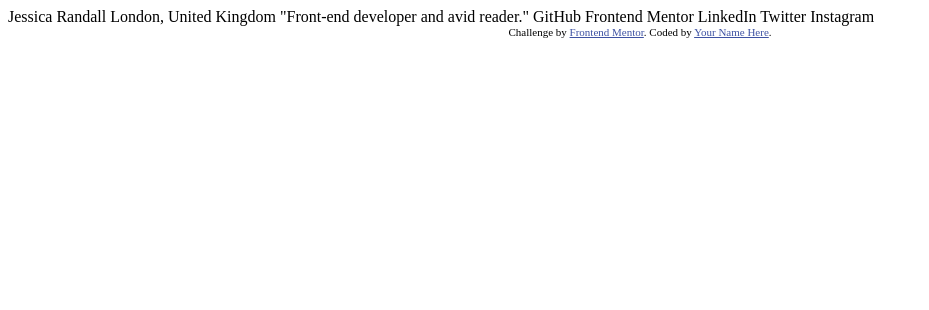
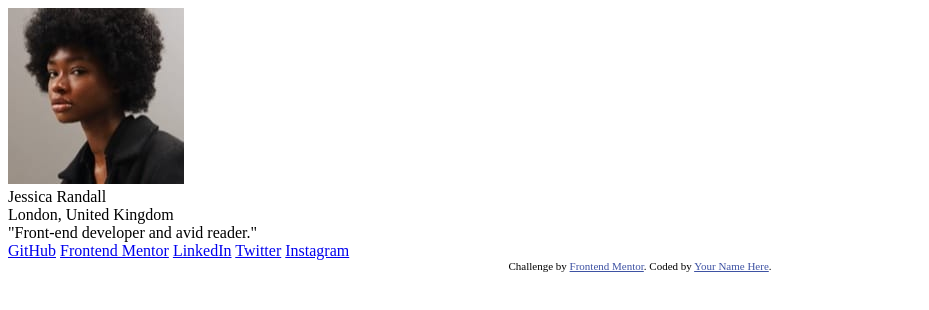
Before and after one commit to Coder-Sadik/social-links-profile-main, a plain HTML site: page index.html in a window 1280 px wide. Shown: the whole page, without its empty margins (0-929 px from the left). Drawn offline with Linux system fonts and the light colour scheme.

Commit message:
skeleton created

```diff
--- a/index.html
+++ b/index.html
@@ -1,35 +1,51 @@
 <!DOCTYPE html>
 <html lang="en">
 	<head>
-  <meta charset="UTF-8">
-  <meta name="viewport" content="width=device-width, initial-scale=1.0"> <!-- displays site properly based on user's device -->
+		<meta charset="UTF-8" />
+		<meta name="viewport" content="width=device-width, initial-scale=1.0" />
+		<!-- displays site properly based on user's device -->
 
-  <link rel="icon" type="image/png" sizes="32x32" href="./assets/images/favicon-32x32.png">
-  <link rel="stylesheet" href="">
+		<link
+			rel="icon"
+			type="image/png"
+			sizes="32x32"
+			href="./assets/images/favicon-32x32.png"
+		/>
+		<link rel="stylesheet" href="" />
 
 		<title>Frontend Mentor | Social links profile</title>
 
 		<!-- Feel free to remove these styles or customise in your own stylesheet 👍 -->
 		<style>
-    .attribution { font-size: 11px; text-align: center; }
-    .attribution a { color: hsl(228, 45%, 44%); }
+			.attribution {
+				font-size: 11px;
+				text-align: center;
+			}
+			.attribution a {
+				color: hsl(228, 45%, 44%);
+			}
 		</style>
 	</head>
 	<body>
-
-  Jessica Randall
-  London, United Kingdom
-  "Front-end developer and avid reader."
-
-  GitHub
-  Frontend Mentor
-  LinkedIn
-  Twitter
-  Instagram
+		<div class="card">
+			<img src="assets/images/avatar-jessica.jpeg" alt="" />
+			<div class="userName">Jessica Randall</div>
+			<div class="location">London, United Kingdom</div>
+			<div class="bio">"Front-end developer and avid reader."</div>
+			<div class="socialLinks">
+				<a href="#">GitHub</a>
+				<a href="#">Frontend Mentor</a>
+				<a href="#">LinkedIn</a>
+				<a href="#">Twitter</a>
+				<a href="#">Instagram</a>
+			</div>
+		</div>
 
 		<div class="attribution">
-    Challenge by <a href="https://www.frontendmentor.io?ref=challenge" target="_blank">Frontend Mentor</a>.
-    Coded by <a href="#">Your Name Here</a>.
+			Challenge by
+			<a href="https://www.frontendmentor.io?ref=challenge" target="_blank"
+				>Frontend Mentor</a
+			>. Coded by <a href="#">Your Name Here</a>.
 		</div>
 	</body>
 </html>
--- a/style.css
+++ b/style.css
@@ -5,5 +5,9 @@
 }
 
 body{
+    font-family: "Inter", sans-serif;
+}
 
+p{
+    font-size: 14px;
 }
```
Lines whose indentation alone changed are shown as unchanged.
